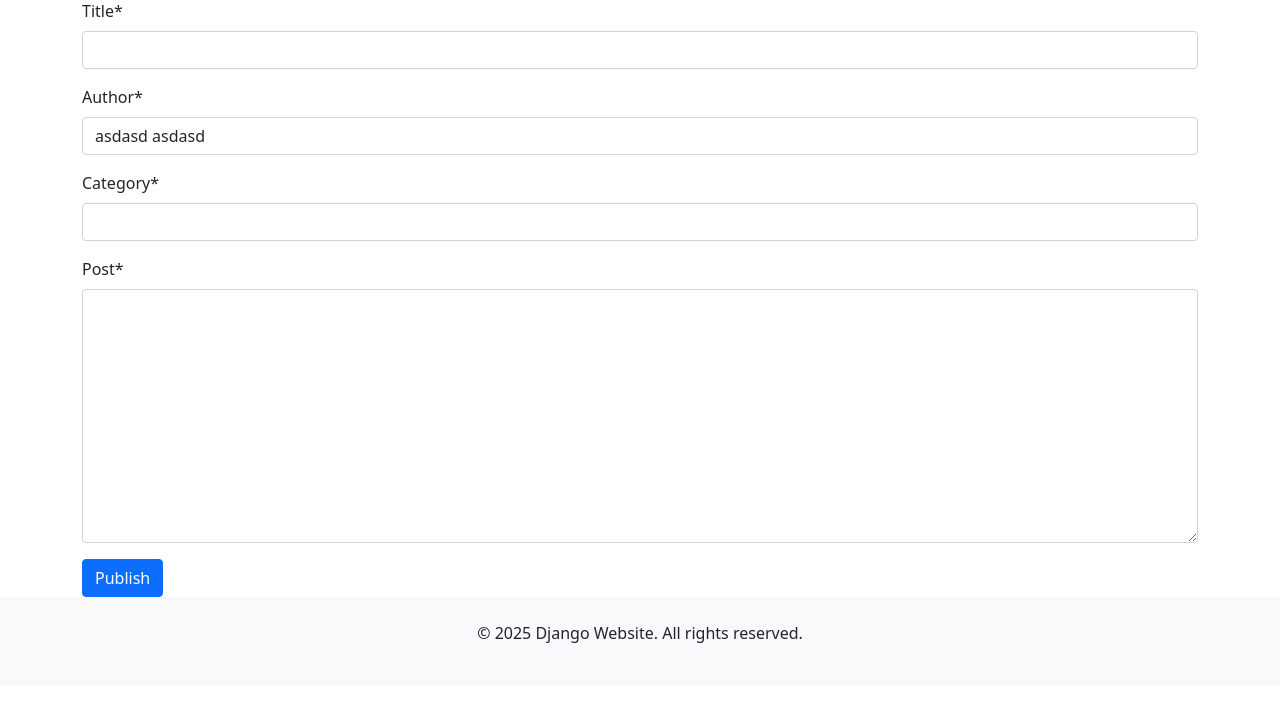
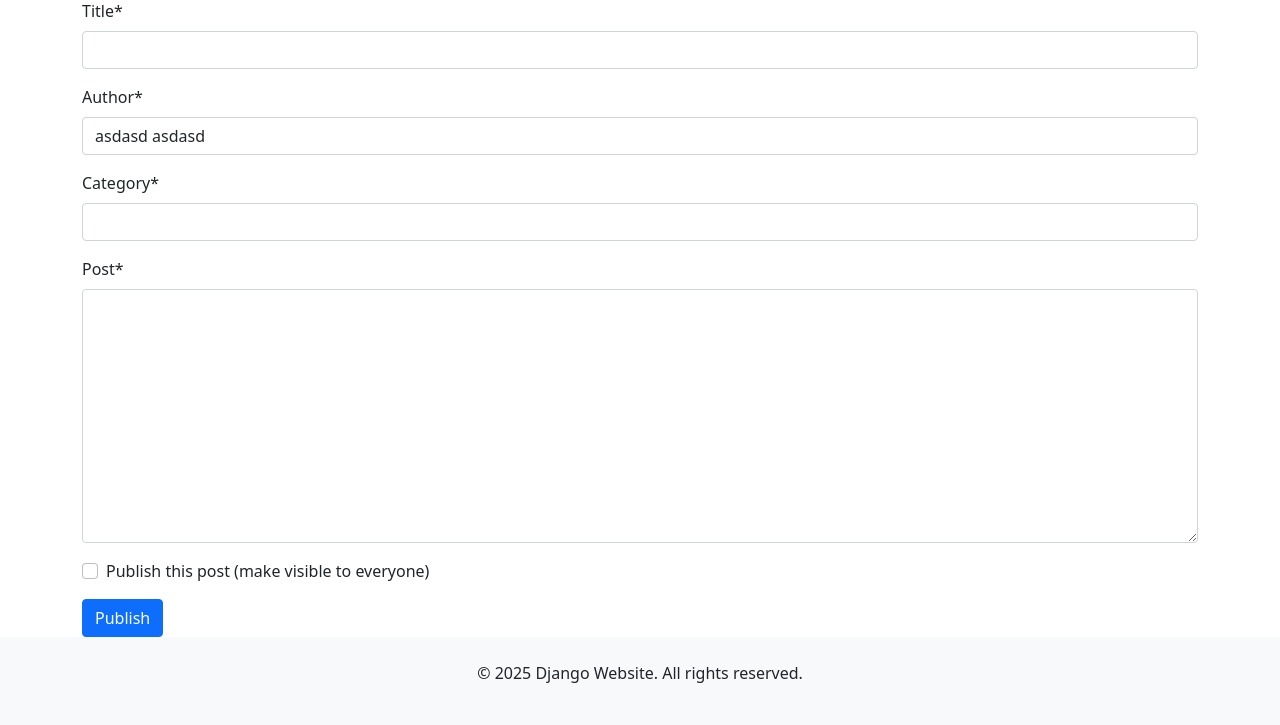
Before and after one commit to a-298/django_website, a Django app: page /blog/create_posts/ in a window 1280 px wide. Shown: the part 127-852 px from the top of the page. Before the commit the page ends 770 px from the top, so only its background shows below. Run offline with Django 5.2, Linux system fonts and the light colour scheme; a user stored in the database is signed in; some libraries are stand-ins or nearby versions.

Commit message:
Added postpone/draft post feature. DW-27

```diff
--- a/blog/models.py
+++ b/blog/models.py
@@ -7,6 +7,7 @@ class Post(models.Model):
     post = models.TextField()
     category = models.CharField(max_length=50)
     date = models.DateTimeField(auto_now_add=True)
+    is_posted = models.BooleanField(default=False)
 
     def __str__(self):
         return self.title
--- a/blog/templates/create_posts.html
+++ b/blog/templates/create_posts.html
@@ -10,6 +10,13 @@
         <form method="POST">
             {% csrf_token %}
             {{ form|crispy }}
+            <div class="form-check mb-3">
+                <input class="form-check-input" type="checkbox" name="is_posted" id="is_posted"
+                       {% if form.instance.is_posted %}checked{% endif %}>
+                <label class="form-check-label" for="is_posted">
+                    Publish this post (make visible to everyone)
+                </label>
+            </div>
             <button type="submit" class="btn btn-primary">Publish</button>
         </form>
     </div>
--- a/blog/views.py
+++ b/blog/views.py
@@ -1,8 +1,13 @@
+from django.contrib.auth.decorators import login_required
+from django.http import Http404
 from django.shortcuts import render, get_object_or_404, redirect
+from django.views.decorators.http import require_http_methods
+
 from .forms import PostForm
 from .models import Post
 from django.contrib import messages
 from django.core.paginator import Paginator, EmptyPage, PageNotAnInteger
+from django.db.models import Q
 
 
 def create_posts_view(request):
@@ -31,7 +36,15 @@ def create_posts_view(request):
 
 
 def latest_posts_view(request):
-    posts = Post.objects.order_by("-date")
+    if request.user.is_authenticated:
+        # Show published posts + user's own drafts
+        posts = Post.objects.filter(
+            Q(is_posted=True) |
+            Q(author=request.user, is_posted=False)
+        ).distinct().order_by('-date')
+    else:
+        # Show only published posts
+        posts = Post.objects.filter(is_posted=True).order_by('-date')
     paginator = Paginator(posts, 5)
 
     page = request.GET.get("page")
@@ -45,6 +58,16 @@ def latest_posts_view(request):
     return render(request, "latest_posts.html", {"posts": posts})
 
 
+@require_http_methods(["GET", "POST"])
 def specific_posts_view(request, post_id):
     post = get_object_or_404(Post, id=post_id)
+    if request.method == 'POST':
+        if str(request.user) == post.author and not post.is_posted:
+            post.is_posted = True
+            post.save()
+            return redirect('blog:specific_posts', post_id=post.id)
+
+    if not post.is_posted:
+        if not request.user.is_authenticated or str(request.user) != post.author:
+            raise Http404("Post not found")
     return render(request, "specific_posts.html", {"post": post})
```
Also changed, not shown: blog/templates/specific_posts.html (+25 -1 lines), blog/migrations/0003_post_is_posted.py (added), db.sqlite3.
